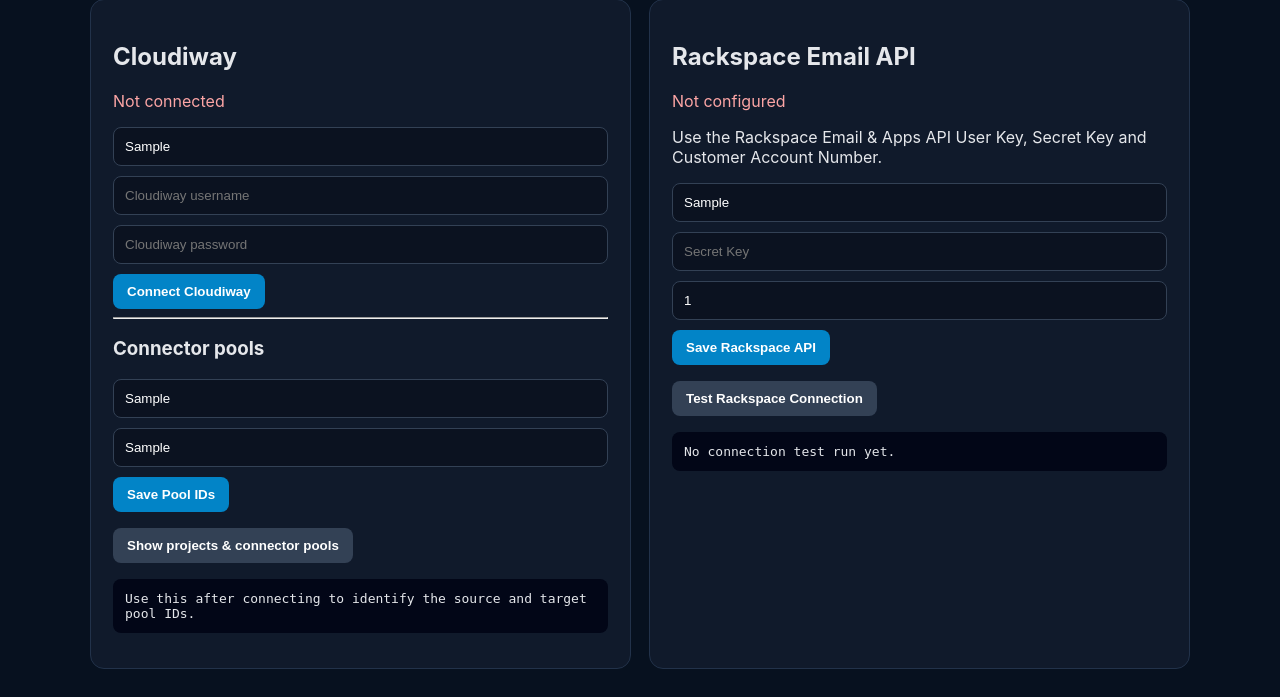
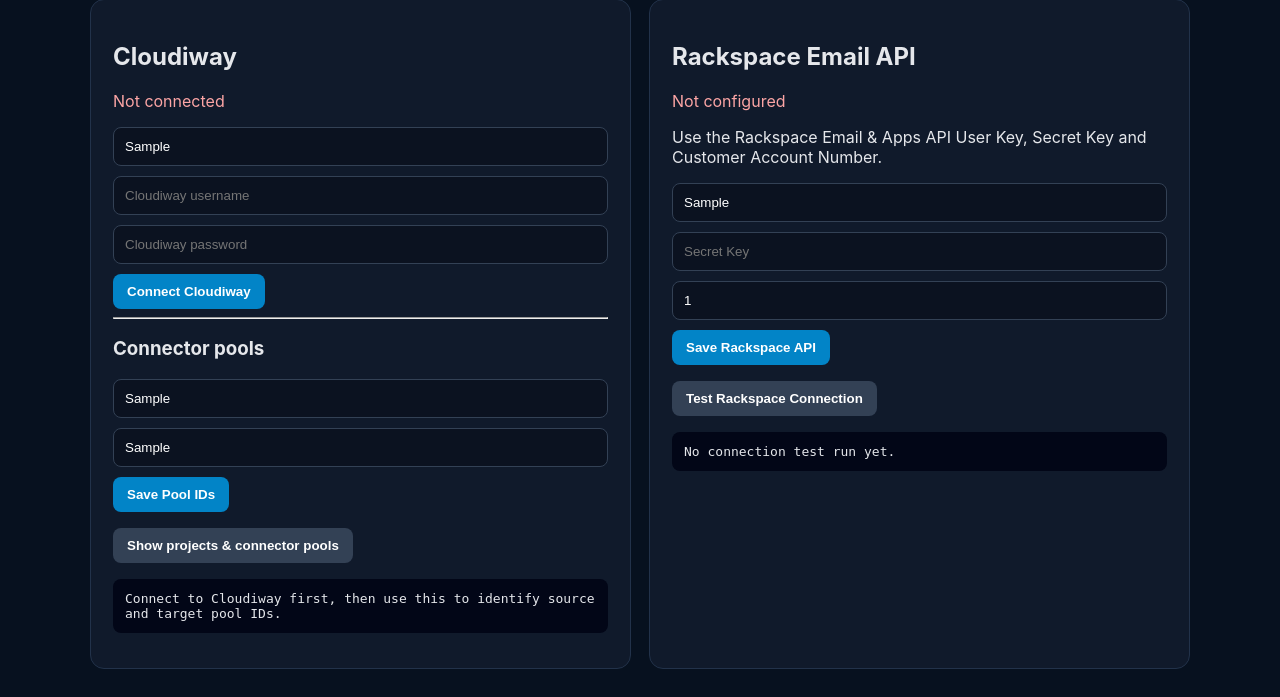
Before and after one commit to nigelebrown/cloudiway-migration-manager, a FastAPI app: template app/templates/settings.html in a window 1280 px wide. Shown: the part 131-828 px from the top of the page. Run offline with FastAPI, Linux system fonts and the light colour scheme; the template is opened without the code that fills it: most values are stand-ins (such as "Sample title", 1, 10 or a date in 2020); parts of the project's set-up code (start-up, migrations or seed data) failed here and were passed over.

Commit message:
Show connection errors and harden discovery UI

```diff
--- a/app/templates/settings.html
+++ b/app/templates/settings.html
@@ -1,14 +1,16 @@
 <!doctype html><html><head><meta charset="utf-8"><meta name="viewport" content="width=device-width,initial-scale=1"><title>Connections</title>
 <style>
-:root{font-family:Inter,system-ui,sans-serif;color-scheme:dark}body{margin:0;background:#07111f;color:#e5e7eb}.wrap{max-width:1100px;margin:0 auto;padding:28px 20px}.top{display:flex;justify-content:space-between;align-items:center}.grid{display:grid;grid-template-columns:1fr 1fr;gap:18px}.card{background:#101a2b;border:1px solid #22324a;border-radius:14px;padding:22px}.ok{color:#86efac}.bad{color:#fca5a5}.field{margin:10px 0}input{width:100%;box-sizing:border-box;padding:11px;border-radius:8px;border:1px solid #334155;background:#0b1220;color:#fff}button{padding:10px 14px;border:0;border-radius:8px;background:#0284c7;color:#fff;font-weight:750;cursor:pointer}.secondary{background:#334155}a{color:#38bdf8;text-decoration:none}pre{white-space:pre-wrap;background:#020617;padding:12px;border-radius:8px;max-height:250px;overflow:auto}@media(max-width:800px){.grid{grid-template-columns:1fr}}
+:root{font-family:Inter,system-ui,sans-serif;color-scheme:dark}body{margin:0;background:#07111f;color:#e5e7eb}.wrap{max-width:1100px;margin:0 auto;padding:28px 20px}.top{display:flex;justify-content:space-between;align-items:center}.grid{display:grid;grid-template-columns:1fr 1fr;gap:18px}.card{background:#101a2b;border:1px solid #22324a;border-radius:14px;padding:22px}.ok{color:#86efac}.bad{color:#fca5a5}.field{margin:10px 0}.notice{padding:11px 14px;border-radius:8px;margin:12px 0}.notice.okbox{background:#064e3b;color:#d1fae5}.notice.errbox{background:#451a1a;color:#fecaca}input{width:100%;box-sizing:border-box;padding:11px;border-radius:8px;border:1px solid #334155;background:#0b1220;color:#fff}button{padding:10px 14px;border:0;border-radius:8px;background:#0284c7;color:#fff;font-weight:750;cursor:pointer}.secondary{background:#334155}a{color:#38bdf8;text-decoration:none}pre{white-space:pre-wrap;background:#020617;padding:12px;border-radius:8px;max-height:250px;overflow:auto}@media(max-width:800px){.grid{grid-template-columns:1fr}}
 </style></head><body><div class="wrap"><div class="top"><div><h1>Connections</h1><a href="/dashboard">← Dashboard</a></div></div>
+{% if error %}<div class="notice errbox">{{error}}</div>{% endif %}{% if notice %}<div class="notice okbox">{{notice}}</div>{% endif %}
 <div class="grid">
 <div class="card"><h2>Cloudiway</h2><p class="{{'ok' if cloudiway_connected else 'bad'}}">{{'Connected' if cloudiway_connected else 'Not connected'}}</p>
 <form method="post" action="/settings/cloudiway/login"><div class="field"><input name="project_header" value="{{project_header}}" placeholder="Project header (JCF)"></div><div class="field"><input name="username" type="email" placeholder="Cloudiway username" required></div><div class="field"><input name="password" type="password" placeholder="Cloudiway password" required></div><button>Connect Cloudiway</button></form>
-<hr><h3>Connector pools</h3><form method="post" action="/settings/cloudiway/pools"><div class="field"><input name="source_pool_id" value="{{source_pool}}" placeholder="Rackspace/IMAP source pool ID" required></div><div class="field"><input name="target_pool_id" value="{{target_pool}}" placeholder="Microsoft 365 target pool ID" required></div><button>Save Pool IDs</button></form><p><button class="secondary" type="button" onclick="showCloudiway()">Show projects & connector pools</button></p><pre id="cloudOut">Use this after connecting to identify the source and target pool IDs.</pre></div>
+<hr><h3>Connector pools</h3><form method="post" action="/settings/cloudiway/pools"><div class="field"><input name="source_pool_id" value="{{source_pool}}" placeholder="Rackspace/IMAP source pool ID" required></div><div class="field"><input name="target_pool_id" value="{{target_pool}}" placeholder="Microsoft 365 target pool ID" required></div><button>Save Pool IDs</button></form><p><button class="secondary" type="button" onclick="showCloudiway()">Show projects & connector pools</button></p><pre id="cloudOut">Connect to Cloudiway first, then use this to identify source and target pool IDs.</pre></div>
 <div class="card"><h2>Rackspace Email API</h2><p class="{{'ok' if rackspace_configured else 'bad'}}">{{'Configured' if rackspace_configured else 'Not configured'}}</p><p>Use the Rackspace Email & Apps API User Key, Secret Key and Customer Account Number.</p>
 <form method="post" action="/settings/rackspace"><div class="field"><input name="user_key" value="{{rackspace_user_key}}" placeholder="User Key" required></div><div class="field"><input name="secret_key" type="password" placeholder="Secret Key" required></div><div class="field"><input name="customer_id" value="{{rackspace_customer_id}}" placeholder="Customer account number" required></div><button>Save Rackspace API</button></form><p><button class="secondary" type="button" onclick="testRackspace()">Test Rackspace Connection</button></p><pre id="rackOut">No connection test run yet.</pre></div>
 </div></div><script>
-async function testRackspace(){const r=await fetch('/settings/rackspace/test',{method:'POST'});document.getElementById('rackOut').textContent=JSON.stringify(await r.json(),null,2)}
-async function showCloudiway(){let out={};for(const p of [['projects','/api/cloudiway/projects'],['connectors','/api/cloudiway/connectors']]){try{const r=await fetch(p[1]);out[p[0]]=await r.json()}catch(e){out[p[0]]=String(e)}}document.getElementById('cloudOut').textContent=JSON.stringify(out,null,2)}
+async function asJson(r){try{return await r.json()}catch(e){return {ok:false,message:'Unexpected server response ('+r.status+')'}}}
+async function testRackspace(){const r=await fetch('/settings/rackspace/test',{method:'POST'});document.getElementById('rackOut').textContent=JSON.stringify(await asJson(r),null,2)}
+async function showCloudiway(){let out={};for(const p of [['projects','/api/cloudiway/projects'],['connectors','/api/cloudiway/connectors']]){try{const r=await fetch(p[1]);out[p[0]]=await asJson(r)}catch(e){out[p[0]]={ok:false,message:String(e)}}}document.getElementById('cloudOut').textContent=JSON.stringify(out,null,2)}
 </script></body></html>
```
